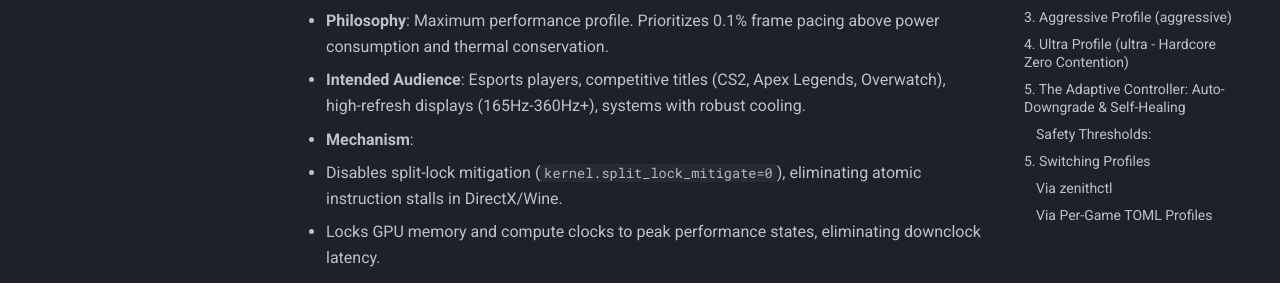
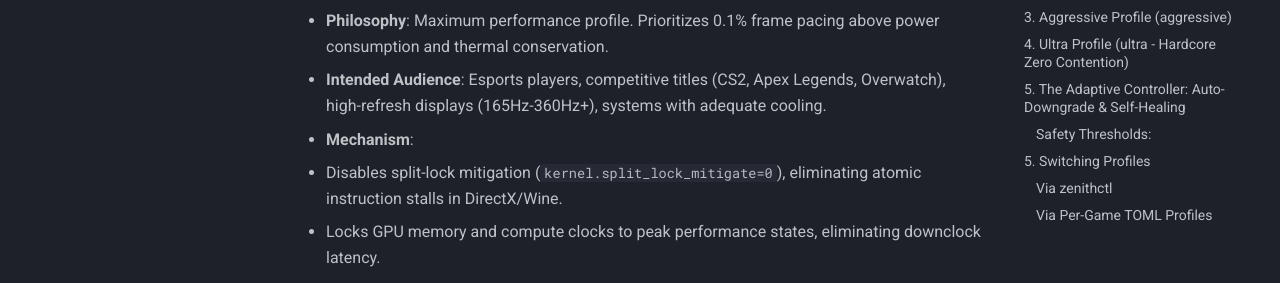
Before and after one commit to negg0s/zenith-gaming-daemon, an MkDocs documentation site: the page built from docs/PROFILES.md, in a window 1280 px wide and 900 px high, scrolled down 2054 px. Shown: the part 190-473 px from the top of the window. Built offline with MkDocs 1.6.1 and Material for MkDocs 9.7.7, drawn with Linux system fonts in a browser that asks for light colours; comment, search, counter and statistics services are not loaded.

Commit message:
chore: clean documentation and comments from filler phrasing

```diff
--- a/docs/PROFILES.md
+++ b/docs/PROFILES.md
@@ -47,7 +47,7 @@ Additionally, Zenith features an **Adaptive Controller with Hysteresis** that co
 
 ## 3. Aggressive Profile (`aggressive`)
 * **Philosophy**: Maximum performance profile. Prioritizes 0.1% frame pacing above power consumption and thermal conservation.
-* **Intended Audience**: Esports players, competitive titles (CS2, Apex Legends, Overwatch), high-refresh displays (165Hz-360Hz+), systems with robust cooling.
+* **Intended Audience**: Esports players, competitive titles (CS2, Apex Legends, Overwatch), high-refresh displays (165Hz-360Hz+), systems with adequate cooling.
 * **Mechanism**:
   - Disables split-lock mitigation (`kernel.split_lock_mitigate=0`), eliminating atomic instruction stalls in DirectX/Wine.
   - Locks GPU memory and compute clocks to peak performance states, eliminating downclock latency.
```
Also changed, not shown: docs/DECISIONS.md (+3 -3 lines), 3 other files.
